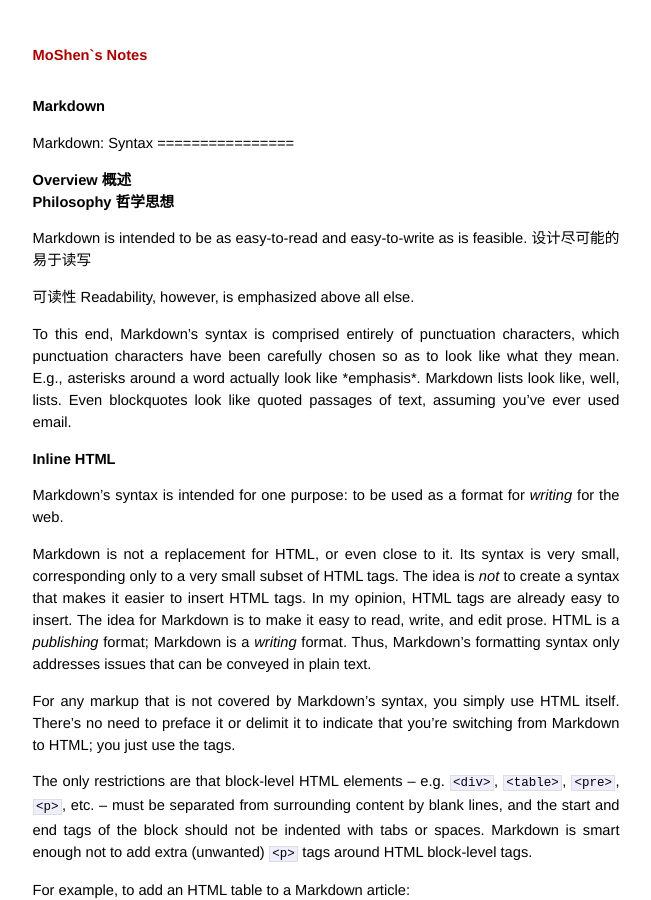
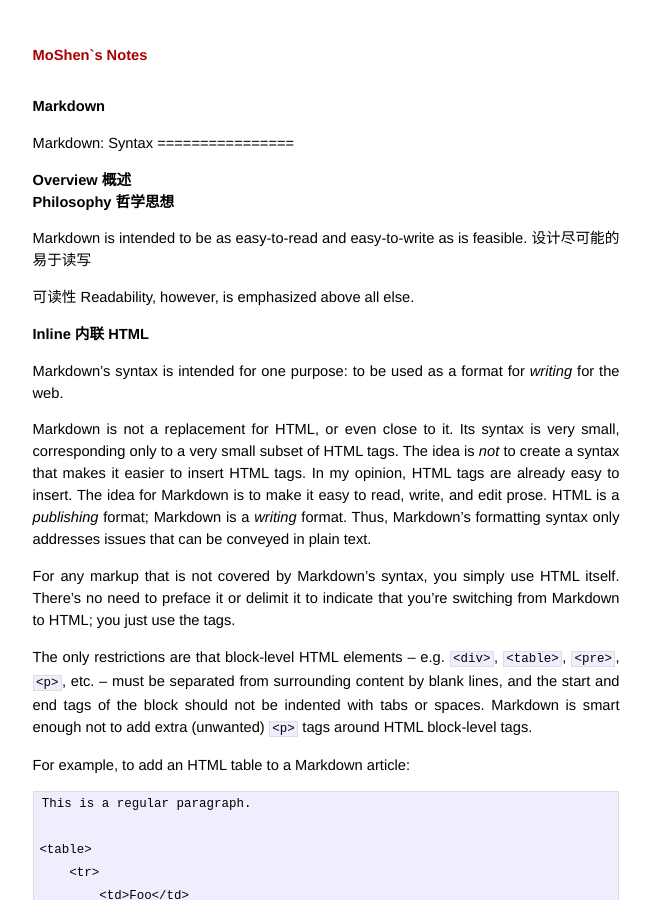
Before and after one commit to fy1231/fy.github.io, a Jekyll site: the page built from _posts/2019-3-1-markdown.md, in a window 1280 px wide and 900 px high. Shown: the whole window, without its empty margins (314-965 px from the left). Built offline with Jekyll 4.4.1, drawn with Linux system fonts in a browser that asks for light colours.

Commit message:
Update 2019-3-1-markdown.md

```diff
--- a/_posts/2019-3-1-markdown.md
+++ b/_posts/2019-3-1-markdown.md
@@ -15,16 +15,7 @@
 
 可读性 Readability, however, is emphasized above all else.
 
-To this end, Markdown's syntax is comprised entirely of punctuation
-characters, which punctuation characters have been carefully chosen so
-as to look like what they mean. E.g., asterisks around a word actually
-look like \*emphasis\*. Markdown lists look like, well, lists. Even
-blockquotes look like quoted passages of text, assuming you've ever
-used email.
-
-
-
-<h3 id="html">Inline HTML</h3>
+### Inline 内联 HTML
 
 Markdown's syntax is intended for one purpose: to be used as a
 format for *writing* for the web.
```
